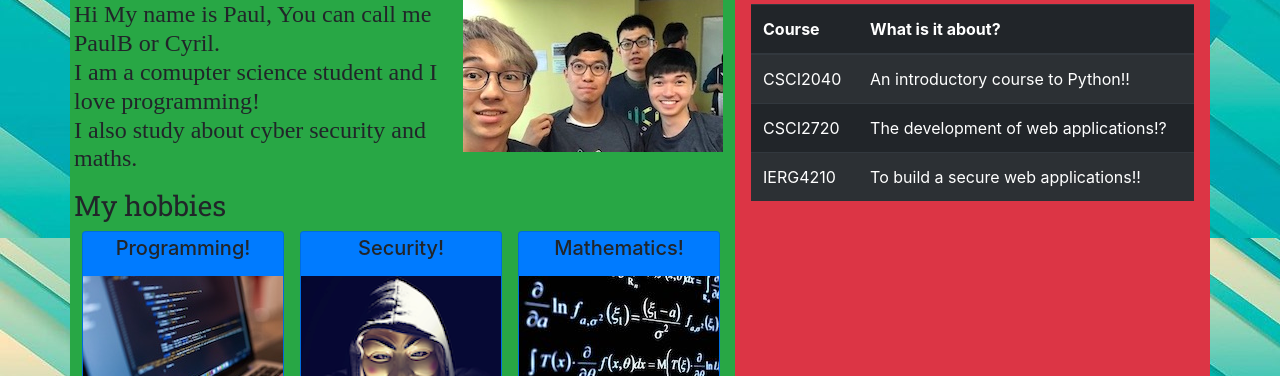
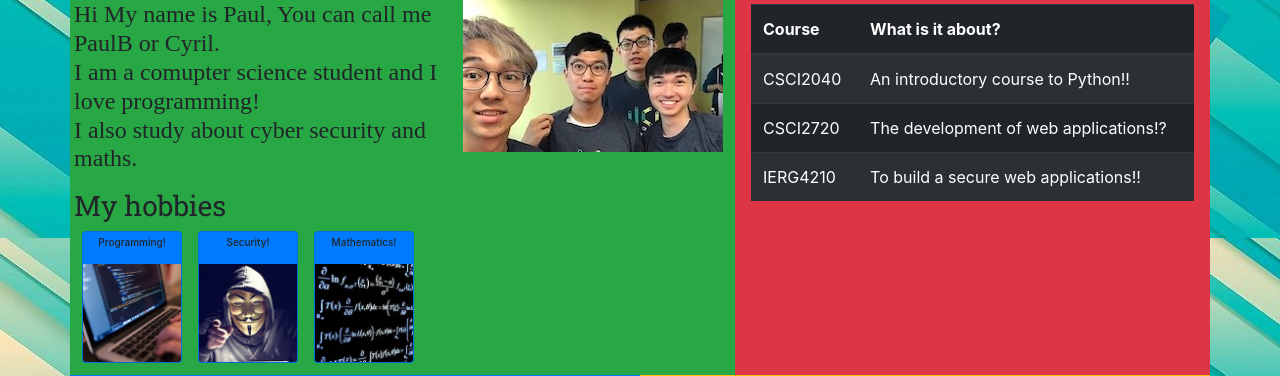
Before and after one commit to chanpaul1234572/CSCI2720, a plain HTML site: page version_B2/index.html in a window 1280 px wide. Shown: the part 422-798 px from the top of the page. Drawn offline with nearby package versions, Linux system fonts and the light colour scheme; a web font is replaced by a local one.

Commit message:
finished version B

```diff
--- a/version_B2/index.html
+++ b/version_B2/index.html
@@ -80,21 +80,21 @@
                     </p>
                     <h3 style="font-family: 'Roboto Slab'">My hobbies</h3>
                     <div class="d-flex">
-                        <div class="card bg-primary mx-2 mb-2">
+                        <div class="card bg-primary mx-2 mb-2" style="width: 100px">
                             <div class="card-body p-1 ">
-                                <h5 class="card-title text-center ">Programming!</h5>
+                                <h5 class="card-title text-center" style="font-size: 10px">Programming!</h5>
                             </div>
                             <img class="card-img-bottom " src="img/programmer.jpg " alt="Programming">
                         </div>
-                        <div class="card bg-primary mx-2 mb-2">
+                        <div class="card bg-primary mx-2 mb-2" style=" width: 100px ">
                             <div class="card-body p-1 ">
-                                <h5 class="card-title text-center ">Security!</h5>
+                                <h5 class="card-title text-center" style="font-size: 10px">Security!</h5>
                             </div>
                             <img class="card-img-bottom " src="img/hacking.png " alt="Security">
                         </div>
-                        <div class="card bg-primary mx-2 mb-2">
+                        <div class="card bg-primary mx-2 mb-2" style="width: 100px ">
                             <div class="card-body p-1 ">
-                                <h5 class="card-title text-center ">Mathematics!</h5>
+                                <h5 class="card-title text-center" style="font-size: 10px">Mathematics!</h5>
                             </div>
                             <img class="card-img-bottom " src="img/math.jpg " alt="Mathematics">
                         </div>
@@ -193,8 +193,7 @@
                 </section>
             </div>
         </div>
-        <p id="footer"></p>
-        <footer class="text-md-right text-light bg-dark p-2 mt-sm-3">
+        <footer id="footer" class="text-md-right text-light bg-dark p-2 mt-sm-3">
             This website was built by <b>PaulBBBBB</b>, on <time>2018-10-15</time>
         </footer>
     </article>
--- a/version_B2/main.js
+++ b/version_B2/main.js
@@ -1,3 +1,4 @@
+let moved = 0;
 $(document).ready(function() {
     $("header").hide();
     $("nav").hide();
@@ -11,11 +12,11 @@ $(document).ready(function() {
     //fadeIn for elements
     $("header").fadeIn(2000);
     $("nav:not(#specialbar)").fadeIn(3000);
-    $("#about").fadeIn(4000);
-    $("#courses").fadeIn(5000);
-    $("#links").fadeIn(5000);
-    $("#contact").fadeIn(5000);
-    $("#Responsive").fadeIn(5000);
+    $("#about").fadeIn(3500);
+    $("#courses").fadeIn(3500);
+    $("#links").fadeIn(4000);
+    $("#contact").fadeIn(4000);
+    $("#Responsive").fadeIn(4000);
 
     //specialbar hide and show
     $("#special").click(function() {
@@ -38,7 +39,7 @@ $(document).ready(function() {
 
     $("#task2").click(function() {
         var hobby = prompt("Want to add a new hobby!", "For example: Table Tennis");
-        var card = '<div class="card bg-primary mx-2 mb-2"><div class="card-body p-1 "><h5 class="card-title text-center ">' + hobby + '</h5></div><img class="card-img-bottom " src="img/new.png " alt="' + hobby + '"></div>';
+        var card = '<div class="card bg-primary mx-2 mb-2" style=" width: 100px"><div class="card-body p-1 "><h5 class="card-title text-center " style="font-size: 14px">' + hobby + '</h5></div><img class="card-img-bottom " src="img/new.png " alt="' + hobby + '"></div>';
         if (hobby != null) {
             $(".d-flex").last().append(card);
         }
@@ -80,4 +81,19 @@ $(document).ready(function() {
         }
     });
 
+
+    $("#task4").click(function() {
+        alert("A special Easter egg is hidden on the footer, click it to try!(The section part will move left and move back when you click the footer)");
+    });
+
+    $("#footer").click(function() {
+        if (moved == 0) {
+            $("section").animate({ "left": "+=50px" }, "slow");
+            moved = 1;
+        } else if (moved == 1) {
+            $("section").animate({ "left": "-=50px" }, "slow");
+            moved = 0;
+        }
+    });
+
 });
```
Also changed, not shown: 2 other files.
